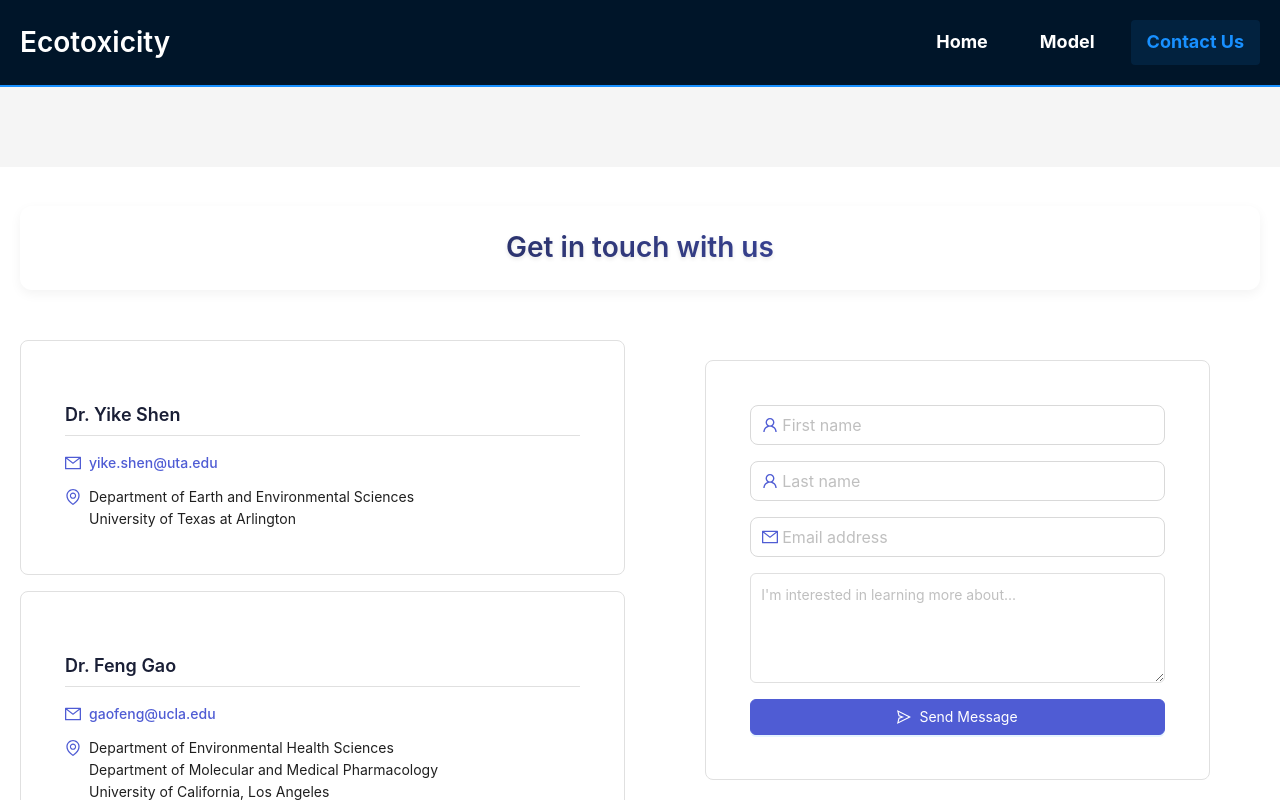
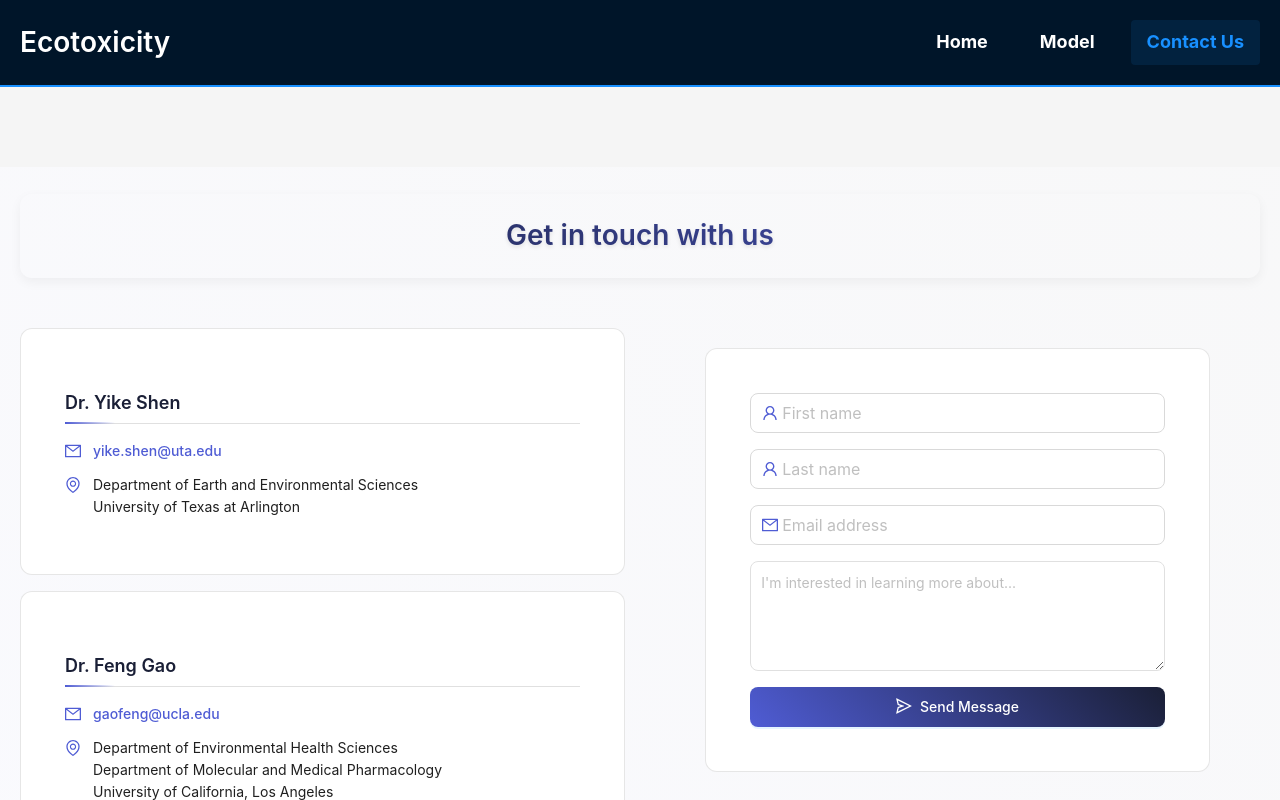
Before and after one commit to dhruvac29/webframe_2, a React (Vite) app in the folder webframe_2/: page /contact in a window 1280 px wide. Built offline with nearby package versions, Linux system fonts and the light colour scheme.

Commit message:
Contact Us page design updated.

```diff
--- a/webframe_2/src/Contact.css
+++ b/webframe_2/src/Contact.css
@@ -11,6 +11,18 @@
   margin-top: 0;
   box-sizing: border-box;
   padding-bottom: 0px;
+  position: relative;
+}
+
+.contact-container::before {
+  content: '';
+  position: absolute;
+  top: 0;
+  left: 0;
+  width: 100%;
+  height: 100%;
+  background: linear-gradient(45deg, rgba(79, 92, 212, 0.03), rgba(26, 31, 54, 0.03));
+  z-index: 0;
 }
 
 .contact-content {
@@ -19,11 +31,14 @@
   grid-template-columns: 1fr 1fr;
   gap: 30px;
   max-width: 1400px;
+  position: relative;
+  z-index: 1;
 }
 
 .contact-title {
   grid-column: 1 / -1;
   margin-bottom: 20px;
+  position: relative;
 }
 
 .contact-title h1.ant-typography {
@@ -39,6 +54,30 @@
   padding: 25px;
   border-radius: 12px;
   box-shadow: 0 4px 12px rgba(0, 0, 0, 0.05);
+  position: relative;
+  overflow: hidden;
+}
+
+.contact-title h1.ant-typography::after {
+  content: '';
+  position: absolute;
+  top: 0;
+  left: -100%;
+  width: 50%;
+  height: 100%;
+  background: linear-gradient(
+    90deg,
+    transparent,
+    rgba(255, 255, 255, 0.2),
+    transparent
+  );
+  animation: shine 3s infinite;
+}
+
+@keyframes shine {
+  to {
+    left: 200%;
+  }
 }
 
 .contact-info {
@@ -48,14 +87,36 @@
 }
 
 .contact-card {
-  background: #fff;
-  border: 1px solid #e0e0e0;
-  border-radius: 8px;
+  background: rgba(255, 255, 255, 0.9);
+  border: 1px solid rgba(224, 224, 224, 0.8);
+  border-radius: 12px;
   padding: 20px;
+  backdrop-filter: blur(10px);
+  transition: all 0.3s cubic-bezier(0.4, 0, 0.2, 1);
+  position: relative;
+  overflow: hidden;
+}
+
+.contact-card::before {
+  content: '';
+  position: absolute;
+  top: 0;
+  left: 0;
+  width: 100%;
+  height: 100%;
+  background: linear-gradient(45deg, transparent, rgba(79, 92, 212, 0.05));
+  opacity: 0;
+  transition: opacity 0.3s ease;
 }
 
 .contact-card:hover {
   border-color: #4f5cd4;
+  transform: translateY(-2px);
+  box-shadow: 0 8px 24px rgba(79, 92, 212, 0.15);
+}
+
+.contact-card:hover::before {
+  opacity: 1;
 }
 
 .contact-card h3.ant-typography {
@@ -65,48 +126,85 @@
   margin-bottom: 16px;
   padding-bottom: 8px;
   border-bottom: 1px solid #e0e0e0;
+  position: relative;
+}
+
+.contact-card h3.ant-typography::after {
+  content: '';
+  position: absolute;
+  bottom: -1px;
+  left: 0;
+  width: 50px;
+  height: 2px;
+  background: linear-gradient(90deg, #4f5cd4, transparent);
 }
 
 .contact-detail {
   display: flex;
   align-items: flex-start;
-  gap: 8px;
+  gap: 12px;
   margin-bottom: 12px;
   font-size: 14px;
+  transition: transform 0.2s ease;
 }
 
-.contact-detail:last-child {
-  margin-bottom: 0;
+.contact-detail:hover {
+  transform: translateX(5px);
 }
 
 .contact-detail .icon {
   color: #4f5cd4;
   font-size: 16px;
   margin-top: 3px;
+  transition: transform 0.2s ease;
+}
+
+.contact-detail:hover .icon {
+  transform: scale(1.1);
 }
 
 .contact-detail a {
   color: #4f5cd4;
   text-decoration: none;
+  position: relative;
 }
 
-.contact-detail a:hover {
-  color: #1a1f36;
+.contact-detail a::after {
+  content: '';
+  position: absolute;
+  bottom: -2px;
+  left: 0;
+  width: 100%;
+  height: 1px;
+  background: #4f5cd4;
+  transform: scaleX(0);
+  transform-origin: right;
+  transition: transform 0.3s ease;
+}
+
+.contact-detail a:hover::after {
+  transform: scaleX(1);
+  transform-origin: left;
 }
 
 .form-card {
-  background: #fff;
-  border: 1px solid #e0e0e0;
-  border-radius: 8px;
+  background: rgba(255, 255, 255, 0.9);
+  border: 1px solid rgba(224, 224, 224, 0.8);
+  border-radius: 12px;
   padding: 20px;
+  backdrop-filter: blur(10px);
+  transition: all 0.3s cubic-bezier(0.4, 0, 0.2, 1);
 }
 
 .form-card:hover {
   border-color: #4f5cd4;
+  transform: translateY(-2px);
+  box-shadow: 0 8px 24px rgba(79, 92, 212, 0.15);
 }
 
 .ant-form-item {
   margin-bottom: 16px;
+  position: relative;
 }
 
 .ant-form-item:last-child {
@@ -115,10 +213,12 @@
 
 .ant-input,
 .ant-input-textarea {
-  padding: 8px 12px;
-  border-radius: 6px;
+  padding: 10px 12px;
+  border-radius: 8px;
   border: 1px solid #e0e0e0;
   font-size: 14px;
+  transition: all 0.3s ease;
+  background: rgba(255, 255, 255, 0.9);
 }
 
 .ant-input:hover,
@@ -126,34 +226,69 @@
 .ant-input-textarea:hover,
 .ant-input-textarea:focus {
   border-color: #4f5cd4;
-  box-shadow: none;
+  box-shadow: 0 0 0 3px rgba(79, 92, 212, 0.1);
+  background: #fff;
 }
 
 .ant-input-prefix {
   color: #4f5cd4;
   margin-right: 8px;
+  transition: transform 0.2s ease;
+}
+
+.ant-input:focus + .ant-input-prefix {
+  transform: scale(1.1);
 }
 
 .ant-btn-primary {
-  background: #4f5cd4;
-  border-color: #4f5cd4;
-  border-radius: 6px;
-  height: 36px;
+  background: linear-gradient(45deg, #4f5cd4, #1a1f36);
+  border: none;
+  border-radius: 8px;
+  height: 40px;
   width: 100%;
   font-size: 14px;
+  font-weight: 500;
   display: flex;
   align-items: center;
   justify-content: center;
   gap: 8px;
+  transition: all 0.3s cubic-bezier(0.4, 0, 0.2, 1);
+  position: relative;
+  overflow: hidden;
+}
+
+.ant-btn-primary::before {
+  content: '';
+  position: absolute;
+  top: 0;
+  left: -100%;
+  width: 100%;
+  height: 100%;
+  background: linear-gradient(
+    90deg,
+    transparent,
+    rgba(255, 255, 255, 0.2),
+    transparent
+  );
+  transition: 0.5s;
 }
 
 .ant-btn-primary:hover {
-  background: #1a1f36;
-  border-color: #1a1f36;
+  transform: translateY(-2px);
+  box-shadow: 0 8px 24px rgba(79, 92, 212, 0.2);
+}
+
+.ant-btn-primary:hover::before {
+  left: 100%;
 }
 
 .ant-btn-primary .anticon {
-  font-size: 14px;
+  font-size: 16px;
+  transition: transform 0.2s ease;
+}
+
+.ant-btn-primary:hover .anticon {
+  transform: translateX(3px);
 }
 
 @media screen and (max-width: 1200px) {
@@ -184,6 +319,7 @@
 
   .contact-title h1.ant-typography {
     font-size: 22px;
+    padding: 20px;
   }
 
   .contact-card,
```
